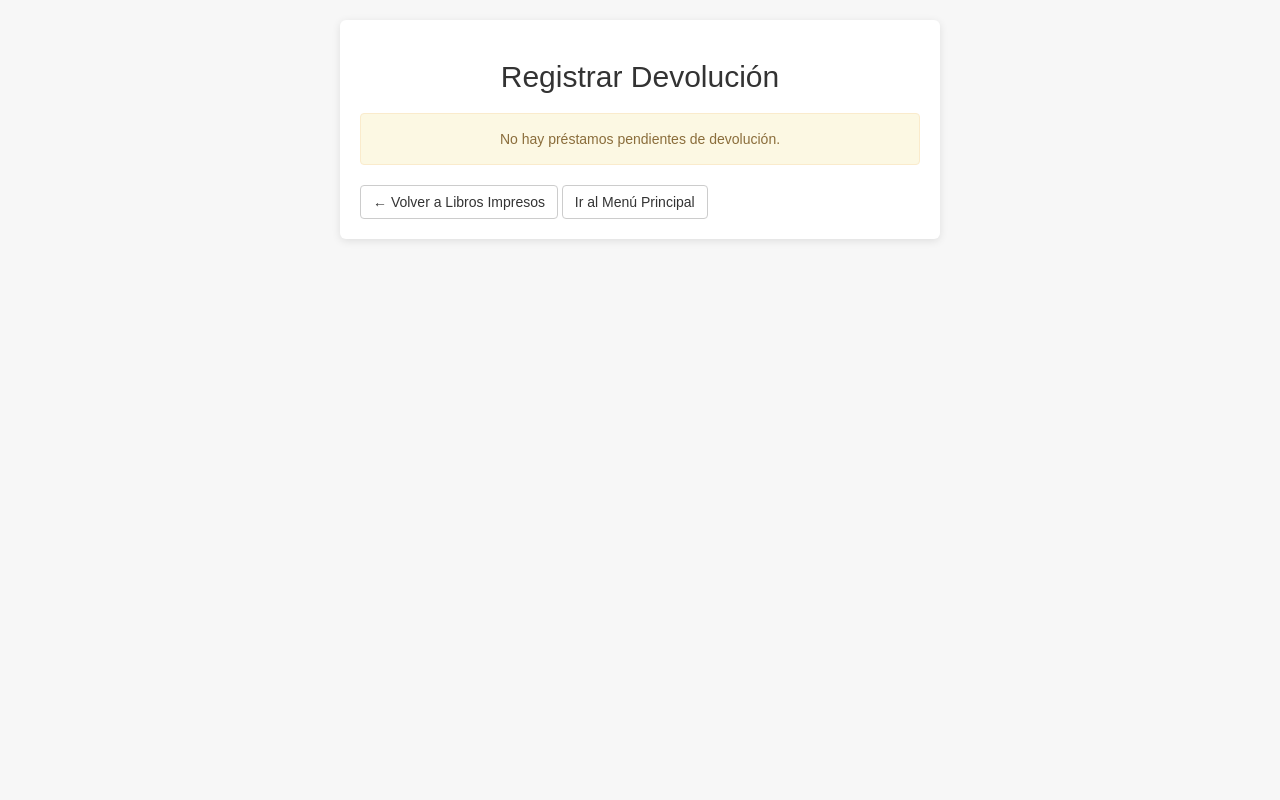
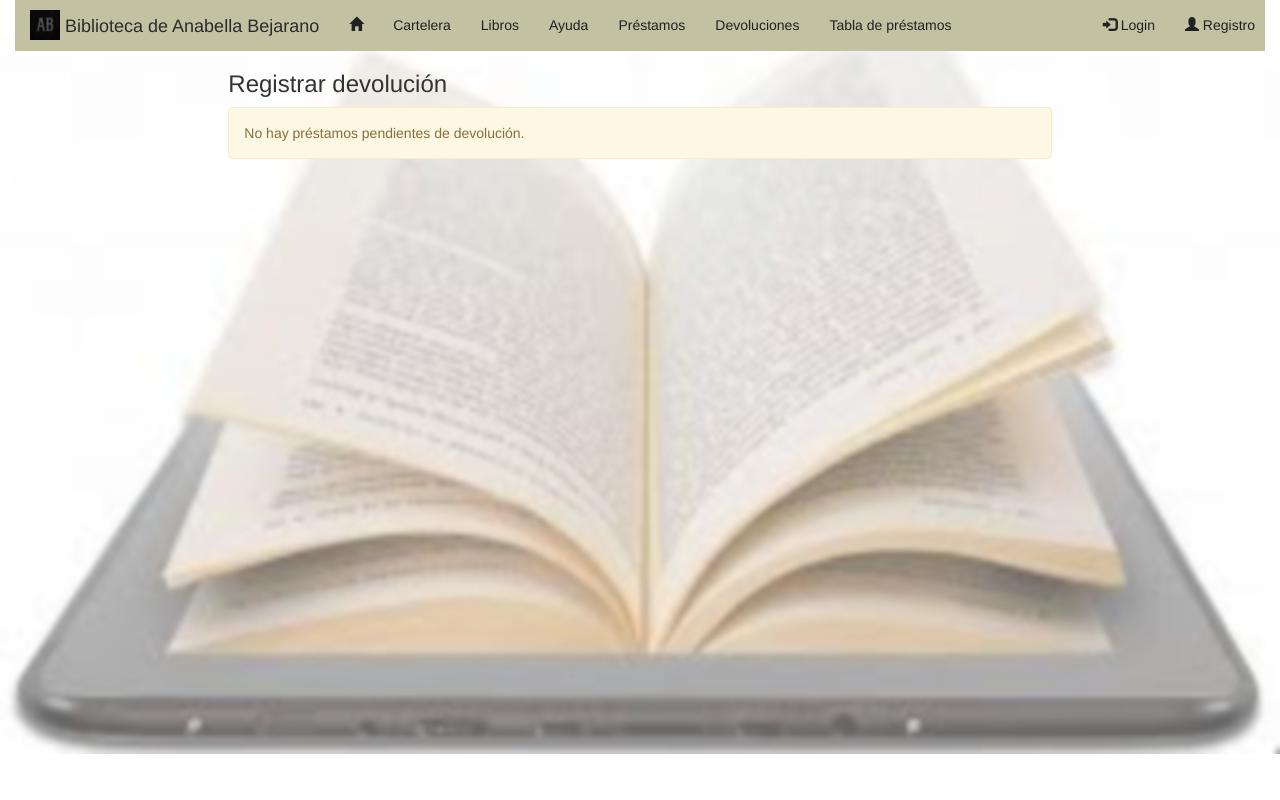
Before and after one commit to Anaabellaa/PWD-2025, a PHP site: page /registrar_devolucion.php in a window 1280 px wide. Run offline with PHP 8.4, Linux system fonts and the light colour scheme; data comes from the database, SQL or seed files in the repository; some libraries are stand-ins or nearby versions.

Commit message:
Refactor registrar_devolucion.php for clarity

```diff
--- a/bib-t1/registrar_devolucion.php
+++ b/bib-t1/registrar_devolucion.php
@@ -1,5 +1,6 @@
 <?php
 include_once("libreria/motor.php");
+include("menu_bs.php");
 
 // Mensaje de resultado
 $mensaje = "";
@@ -9,27 +10,27 @@ if ($_SERVER["REQUEST_METHOD"] == "POST") {
     $id_prestamo = intval($_POST['id_prestamo']);
     $fecha_devolucion = mysqli_real_escape_string($con, $_POST['fecha_devolucion']);
 
-    // Actualizar la fecha de devolución
-    $update = "UPDATE prestamos SET fecha_devolucion = '$fecha_devolucion' WHERE id_prestamo = $id_prestamo";
+    $update = "UPDATE prestamos
+               SET fecha_devolucion = '$fecha_devolucion'
+               WHERE id_prestamo = $id_prestamo";
+
     if (mysqli_query($con, $update)) {
         $result = mysqli_query($con, "SELECT id_libro FROM prestamos WHERE id_prestamo = $id_prestamo");
         if ($row = mysqli_fetch_assoc($result)) {
             $id_libro = $row['id_libro'];
-
             mysqli_query($con, "UPDATE libros_d SET estado = 'disponible' WHERE id_libro = $id_libro");
-
             $mensaje = "✅ Devolución registrada correctamente.";
         } else {
             $mensaje = "❌ No se encontró el préstamo.";
         }
     } else {
-        $mensaje = "❌ Error al registrar devolución: " . mysqli_error($con);
+        $mensaje = "❌ Error al registrar devolución.";
     }
 }
 
 // Obtener préstamos sin devolver
 $query = "
-    SELECT p.id_prestamo, l.id_libro, l.Titulo, per.nombre, per.apellido, p.fecha_prestamo
+    SELECT p.id_prestamo, l.Titulo, per.nombre, per.apellido, p.fecha_prestamo
     FROM prestamos p
     JOIN libros_d l ON p.id_libro = l.id_libro
     JOIN personas per ON p.id_persona = per.id
@@ -39,63 +40,57 @@ $query = "
 $result = mysqli_query($con, $query);
 ?>
 
-<!DOCTYPE html>
-<html lang="es">
-<head>
-    <meta charset="UTF-8">
-    <title>Registrar Devolución</title>
-    <link rel="stylesheet" href="https://maxcdn.bootstrapcdn.com/bootstrap/3.4.1/css/bootstrap.min.css">
-    <style>
-        body { padding: 20px; background-color: #f7f7f7; font-family: Arial, sans-serif; }
-        .form-container { background-color: #fff; padding: 20px; border-radius: 6px; box-shadow: 0 2px 8px rgba(0,0,0,0.1); max-width: 600px; margin: auto; }
-        h2 { margin-bottom: 20px; text-align: center; }
-        .form-group { margin-bottom: 15px; }
-        .btn-group { margin-top: 15px; text-align: center; }
-        .back-link { display: inline-block; margin-top: 20px; }
-    </style>
-</head>
-<body>
+<div class="container-fluid">
 
-<div class="form-container">
-    <h2>Registrar Devolución</h2>
+    <!-- CONTENIDO -->
+    <div class="row">
+        <div class="col-sm-8 col-sm-offset-2">
+
+            <h3>Registrar devolución</h3>
 
             <?php if ($mensaje): ?>
-        <div class="alert <?= $alertClass ?>"><?= $mensaje ?></div>
+                <div class="alert alert-info"><?= $mensaje ?></div>
             <?php endif; ?>
 
             <?php if (mysqli_num_rows($result) > 0): ?>
                 <form method="POST" class="form-horizontal">
 
                     <div class="form-group">
-                <label class="control-label col-sm-4">Préstamo a Devolver:</label>
+                        <label class="control-label col-sm-4">Préstamo:</label>
                         <div class="col-sm-8">
                             <select name="id_prestamo" class="form-control" required>
-                        <?php while ($row = mysqli_fetch_assoc($result)) {
-                            $label = "{$row['Titulo']} - {$row['nombre']} {$row['apellido']} (prestado el {$row['fecha_prestamo']})";
-                            echo "<option value='{$row['id_prestamo']}'>{$label}</option>";
-                        } ?>
+                                <?php while ($row = mysqli_fetch_assoc($result)):
+                                    $label = $row['Titulo']." - ".$row['nombre']." ".$row['apellido']." (".$row['fecha_prestamo'].")";
+                                ?>
+                                    <option value="<?= $row['id_prestamo'] ?>">
+                                        <?= htmlspecialchars($label) ?>
+                                    </option>
+                                <?php endwhile; ?>
                             </select>
                         </div>
                     </div>
 
                     <div class="form-group">
-                <label class="control-label col-sm-4">Fecha de Devolución:</label>
+                        <label class="control-label col-sm-4">Fecha devolución:</label>
                         <div class="col-sm-8">
                             <input type="date" name="fecha_devolucion" class="form-control" required>
                         </div>
                     </div>
 
                     <div class="form-group text-center">
-                <button type="submit" class="btn btn-primary">Registrar Devolución</button>
+                        <button type="submit" class="btn btn-primary">
+                            Registrar devolución
+                        </button>
                     </div>
+
                 </form>
             <?php else: ?>
-        <div class="alert alert-warning text-center">No hay préstamos pendientes de devolución.</div>
+                <div class="alert alert-warning">
+                    No hay préstamos pendientes de devolución.
+                </div>
             <?php endif; ?>
 
-    <a href="libros_imp.php" class="btn btn-default">&larr; Volver a Libros Impresos</a>
-    <a href="index.php" class="btn btn-default">Ir al Menú Principal</a>
+        </div>
     </div>
 
-</body>
-</html>
+</div>
```
Lines whose indentation alone changed are shown as unchanged.
